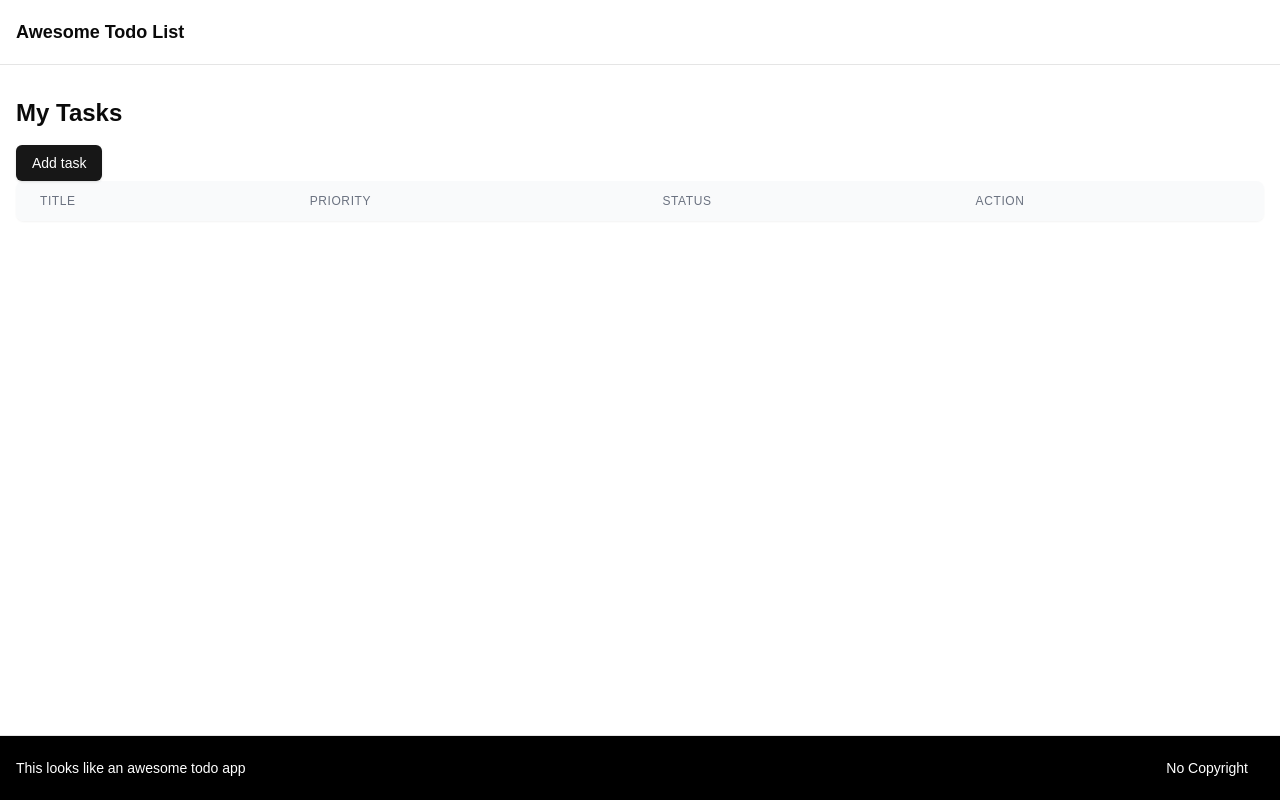
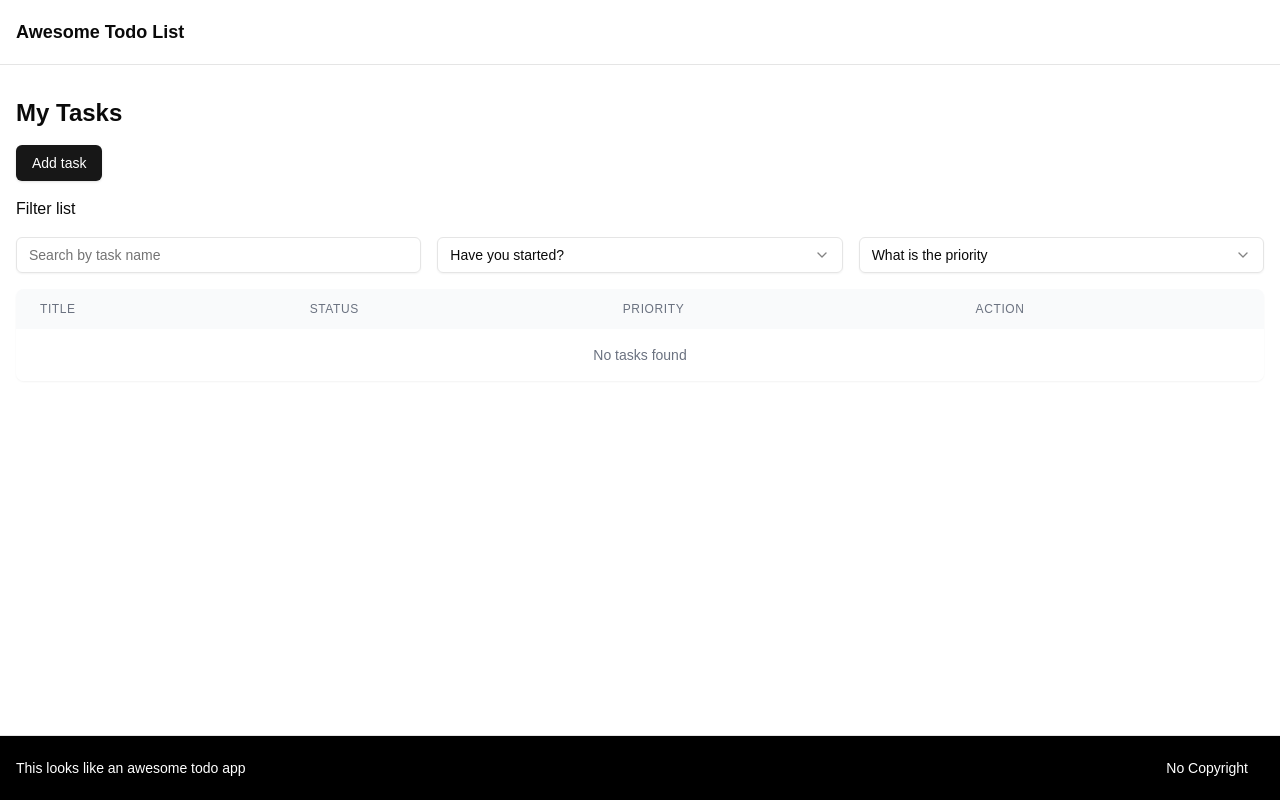
Before and after one commit to pallavkumarjha/awesome-todo-list, a Next.js app: page / in a window 1280 px wide. Built offline with nearby package versions, Linux system fonts and the light colour scheme.

Commit message:
feat: saved data to local storage

```diff
--- a/components/tableItem.tsx
+++ b/components/tableItem.tsx
@@ -7,26 +7,34 @@ import { Button } from "./ui/button"
 import { useTodo } from "@/lib/contexts/todoContext"
 import { useState } from "react"
 import { AddTaskModal } from "./addTaskModal"
+import { Dialog, DialogContent, DialogDescription, DialogFooter, DialogHeader, DialogTitle } from "./ui/dialog"
 
 type TableItemProps = {
   todo: TaskType
 }
 
 export const TableItem = ({ todo}: TableItemProps) => {
-
-    const { todoList, setTodoList } = useTodo()
+    const { todoList, setTodoList, deleteTask } = useTodo()
     const [isItemEditable, setIsItemEditable] = useState(false)
+    const [showDeleteDialog, setShowDeleteDialog] = useState(false)
 
     const onClickTaskEdit = () => {
         setIsItemEditable(true)
     }
 
     const onClickTaskDelete = () => {
-        const newTaskList = todoList.filter((task) => task.id !== todo.id)
-        setTodoList(newTaskList)
+        setShowDeleteDialog(true)
+    }
+
+    const handleConfirmDelete = () => {
+        deleteTask(todo.id!)
+        // const newTaskList = todoList.filter((task) => task.id !== todo.id)
+        // setTodoList(newTaskList)
+        setShowDeleteDialog(false)
     }
 
     return (
+        <>
             <tr key={todo.id} className="hover:bg-gray-50 dark:hover:bg-gray-800/50 transition-colors">
                 <td className="px-6 py-4 whitespace-nowrap text-sm text-gray-900 dark:text-gray-300">{todo.title}</td>
                 <td className="px-6 py-4 whitespace-nowrap text-sm text-gray-900 dark:text-gray-300">{todo.priority}</td>
@@ -43,5 +51,21 @@ export const TableItem = ({ todo}: TableItemProps) => {
                     </div>
                 </td>
             </tr>
+
+            <Dialog open={showDeleteDialog} onOpenChange={setShowDeleteDialog}>
+                <DialogContent>
+                    <DialogHeader>
+                        <DialogTitle>Confirm Deletion</DialogTitle>
+                        <DialogDescription>
+                            Are you sure you want to delete this task? This action cannot be undone.
+                        </DialogDescription>
+                    </DialogHeader>
+                    <DialogFooter>
+                        <Button variant="outline" onClick={() => setShowDeleteDialog(false)}>Cancel</Button>
+                        <Button variant="destructive" onClick={handleConfirmDelete}>Delete</Button>
+                    </DialogFooter>
+                </DialogContent>
+            </Dialog>
+        </>
     )
 }
--- a/components/todoTable.tsx
+++ b/components/todoTable.tsx
@@ -1,12 +1,30 @@
 'use client'
 import { TableItem } from "./tableItem"
 import { useTodo } from "@/lib/contexts/todoContext"
-import { useState } from "react"
+import { useEffect, useState } from "react"
+import { Input } from "./ui/input"
+import {
+  Select,
+  SelectContent,
+  SelectGroup,
+  SelectItem,
+  SelectLabel,
+  SelectTrigger,
+  SelectValue,
+} from "@/components/ui/select"
+import { TODOS_COLUMNS } from "@/lib/constants"
 
 export const TodoTable = () => {
   const { todoList } = useTodo()
   const [sortConfig, setSortConfig] = useState({ key: '', direction: 'asc' })
   const [todos, setTodos] = useState(todoList)
+  const [filteredStatus, setFilteredStatus] = useState('')
+  const [filteredPriority, setFilteredPriority] = useState('')
+  const [filteredTask, setFilteredTask] = useState('')
+
+  useEffect(() => {
+    setTodos(todoList)
+  }, [todoList])
 
   const sortData = (key: string) => {
     let direction = 'asc'
@@ -15,7 +33,7 @@ export const TodoTable = () => {
     }
     setSortConfig({ key, direction })
 
-    const sortedList = [...todoList].sort((a, b) => {
+    const sortedList = [...todos].sort((a, b) => {
       if (key === 'priority') {
         return direction === 'asc'
           ? a.priority.localeCompare(b.priority)
@@ -34,22 +52,94 @@ export const TodoTable = () => {
     setTodos(sortedList)
   }
 
+  const handleInputChange = (key: string, value: string) => {
+    if (key === 'title') {
+      setFilteredTask(value)
+      const filteredList = todoList.filter((todo) =>
+        todo.title.toLowerCase().includes(value.toLowerCase())
+      )
+      setTodos(filteredList)
+    } else if (key === 'status') {
+      setFilteredStatus(value)
+      const filteredList = todoList.filter((todo) =>
+        todo.status.toLowerCase().includes(value.toLowerCase())
+      )
+      setTodos(filteredList)
+    } else if (key === 'priority') {
+      setFilteredPriority(value)
+      const filteredList = todoList.filter((todo) =>
+        todo.priority.toLowerCase().includes(value.toLowerCase())
+      )
+      setTodos(filteredList)
+    }
+  }
 
   return (
     <div>
+      <div className="my-4">
+        <h2 className="mb-0">Filter list</h2>
+        <div className="flex gap-4 items-center mt-4">
+          <div className="flex-1">
+            <Input value={filteredTask} onChange={(e) => handleInputChange("title", e.target.value)} placeholder="Search by task name" />
+          </div>
+          <div className="flex-1">
+            <Select value={filteredStatus} onValueChange={(value) => handleInputChange("status", value)}>
+              <SelectTrigger className="w-full">
+                <SelectValue placeholder="Have you started?" />
+              </SelectTrigger>
+              <SelectContent>
+                <SelectGroup>
+                  <SelectLabel>Status</SelectLabel>
+                  <SelectItem value="yes">Yes</SelectItem>
+                  <SelectItem value="no">No</SelectItem>
+                </SelectGroup>
+              </SelectContent>
+            </Select>
+          </div>
+          <div className="flex-1">
+            <Select value={filteredPriority} onValueChange={(value) => handleInputChange("priority", value)}>
+              <SelectTrigger className="w-full">
+                <SelectValue placeholder="What is the priority" />
+              </SelectTrigger>
+              <SelectContent>
+                <SelectGroup>
+                  <SelectLabel>Priority</SelectLabel>
+                  <SelectItem value="high">High</SelectItem>
+                  <SelectItem value="medium">Medium</SelectItem>
+                  <SelectItem value="low">Low</SelectItem>
+                  <SelectItem value="none">None</SelectItem>
+                </SelectGroup>
+              </SelectContent>
+            </Select>
+          </div>
+        </div>
+      </div>
       <table className="w-full border-collapse bg-white dark:bg-black/[.1] shadow-sm rounded-lg overflow-hidden">
         <thead className="bg-gray-50 dark:bg-gray-800">
           <tr>
-            <th className="px-6 py-3 text-left text-xs font-medium text-gray-500 dark:text-gray-400 uppercase tracking-wider cursor-pointer" onClick={() => sortData('title')}>Title</th>
-            <th className="px-6 py-3 text-left text-xs font-medium text-gray-500 dark:text-gray-400 uppercase tracking-wider cursor-pointer" onClick={() => sortData('priority')}>Priority</th>
-            <th className="px-6 py-3 text-left text-xs font-medium text-gray-500 dark:text-gray-400 uppercase tracking-wider cursor-pointer" onClick={() => sortData('status')}>Status</th>
-            <th className="px-6 py-3 text-left text-xs font-medium text-gray-500 dark:text-gray-400 uppercase tracking-wider cursor-pointer" onClick={() => sortData('action')}>Action</th>
+            {TODOS_COLUMNS.map((column) => (
+              <th key={column.id} onClick={() => sortData(column.id)} className="px-6 py-3 text-left text-xs font-medium text-gray-500 dark:text-gray-400 uppercase tracking-wider cursor-pointer">
+                <div className="flex items-center gap-1">
+                  {column.title}
+                  {sortConfig.key === column.id && (
+                    <span className="inline-block">
+                      {sortConfig.direction === 'asc' ? '↑' : '↓'}
+                    </span>
+                  )}
+                </div>
+              </th>
+            ))}
           </tr>
         </thead>
         <tbody className="bg-white dark:bg-black/[.1] divide-y divide-gray-200 dark:divide-gray-700">
           {todos.map((todo) => (
             <TableItem todo={todo} key={todo.id} />
           ))}
+          {todos.length === 0 && (
+            <tr>
+              <td colSpan={TODOS_COLUMNS.length} className="px-6 py-4 text-center text-sm text-gray-500 dark:text-gray-400">No tasks found</td>
+            </tr>
+          )}
         </tbody>
       </table>
     </div>
--- /dev/null
+++ b/lib/constants.ts
@@ -0,0 +1,18 @@
+export const TODOS_COLUMNS =[
+    {
+        title: 'Title',
+        id: 'title',
+    },
+    {
+        title: 'Status',
+        id: 'status',
+    },
+    {
+        title: 'Priority',
+        id: 'priority',
+    },
+    {
+        title: 'Action',
+        id: 'action',
+    }
+]
--- a/lib/contexts/todoContext.tsx
+++ b/lib/contexts/todoContext.tsx
@@ -1,5 +1,5 @@
 'use client'
-import { createContext, useContext, useState } from 'react'
+import { createContext, useContext, useState, useEffect } from 'react'
 import { TaskType } from '../types/task'
 
 type TodoContextType = {
@@ -8,12 +8,27 @@ type TodoContextType = {
   addTask: (task: TaskType) => void
   updateTask: (taskId: string, updatedTask: TaskType) => void
   deleteTask: (taskId: string) => void
+  isLoading: boolean
 }
 
 const TodoContext = createContext<TodoContextType | undefined>(undefined)
+const LOCAL_STORAGE_KEY = 'todo-list-tasks'
 
 export function TodoProvider({ children }: { children: React.ReactNode }) {
   const [todoList, setTodoList] = useState<TaskType[]>([])
+  const [isLoading, setIsLoading] = useState(true)
+
+  useEffect(() => {
+    const savedTasks = localStorage.getItem(LOCAL_STORAGE_KEY)
+    if (savedTasks) {
+      setTodoList(JSON.parse(savedTasks))
+    }
+    setIsLoading(false)
+  }, [])
+
+  useEffect(() => {
+    localStorage.setItem(LOCAL_STORAGE_KEY, JSON.stringify(todoList))
+  }, [todoList])
 
   const addTask = (task: TaskType) => {
     setTodoList([...todoList, task])
@@ -28,7 +43,7 @@ export function TodoProvider({ children }: { children: React.ReactNode }) {
   }
 
   return (
-    <TodoContext.Provider value={{ todoList, setTodoList, addTask, updateTask, deleteTask }}>
+    <TodoContext.Provider value={{ todoList, setTodoList, addTask, updateTask, deleteTask, isLoading }}>
       {children}
     </TodoContext.Provider>
   )
```
Lines whose indentation alone changed are shown as unchanged.
